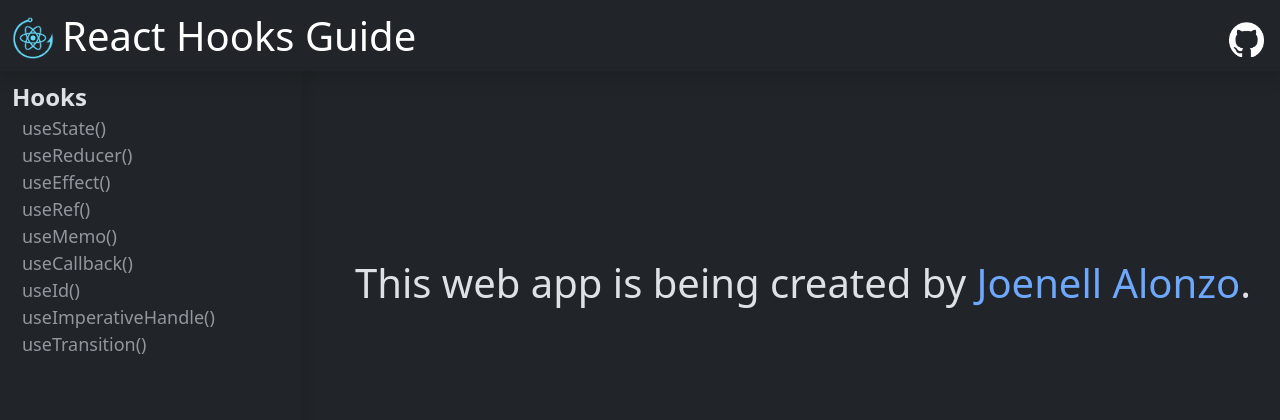
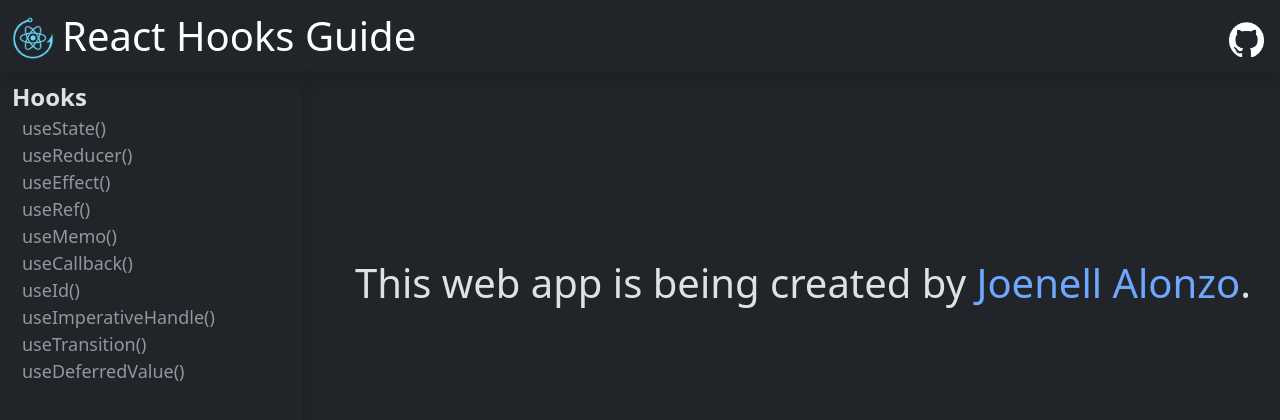
Before and after one commit to alonzojoe/react-hooks-guide, a React (Vite) app: page / in a window 1280 px wide. Shown: the top 420 px of the page. Built offline with nearby package versions, Linux system fonts and the light colour scheme.

Commit message:
feat: create new page for useDeferredValue + route registration and place route list in a new lib folder

```diff
--- a/src/App.jsx
+++ b/src/App.jsx
@@ -11,6 +11,7 @@
 import HookUseCallback from "@/pages/use-callback/HookUseCallback";
 import HookUseTransition from "@/pages/use-transition/HookUseTransition";
 import HookUseId from "@/pages/use-id/HookUseId";
+import HookUseDeferredValue from "@/pages/use-deferredvalue/HookUseDeferredValue";
 
 function App() {
   return (
@@ -30,6 +31,7 @@
           <Route path="/use-callback" element={<HookUseCallback />} />
           <Route path="/use-id" element={<HookUseId />} />
           <Route path="/use-transition" element={<HookUseTransition />} />
+          <Route path="/use-deferredvalue" element={<HookUseDeferredValue />} />
           <Route path="*" element={<NotFound />} />
         </Route>
       </Routes>
--- a/src/Layouts/RootLayout.jsx
+++ b/src/Layouts/RootLayout.jsx
@@ -2,54 +2,7 @@
 import { Outlet, NavLink, Link } from "react-router-dom";
 import HookLogo from "@/assets/images/hook.png";
 import GitHubLogo from "@/assets/images/github.png";
-
-const HOOKS = [
-  {
-    id: 1,
-    name: "useState()",
-    path: "/use-state",
-  },
-  {
-    id: 2,
-    name: "useReducer()",
-    path: "/use-reducer",
-  },
-  {
-    id: 3,
-    name: "useEffect()",
-    path: "/use-effect",
-  },
-  {
-    id: 4,
-    name: "useRef()",
-    path: "/use-ref",
-  },
-  {
-    id: 5,
-    name: "useMemo()",
-    path: "/use-memo",
-  },
-  {
-    id: 6,
-    name: "useCallback()",
-    path: "/use-callback",
-  },
-  {
-    id: 7,
-    name: "useId()",
-    path: "/use-id",
-  },
-  {
-    id: 8,
-    name: "useImperativeHandle()",
-    path: "/use-imperativehandle",
-  },
-  {
-    id: 9,
-    name: "useTransition()",
-    path: "/use-transition",
-  },
-];
+import { routes } from "@/lib/items.js";
 
 const RootLayout = () => {
   const headerRef = useRef(null);
@@ -135,7 +88,7 @@
               </strong>
 
               <ul className="list-unstyled fw-normal pb-2 small">
-                {HOOKS.map((hook) => (
+                {routes.map((hook) => (
                   <li key={hook.id}>
                     <NavLink
                       to={hook.path}
@@ -196,7 +149,7 @@
             </strong>
 
             <ul className="list-unstyled fw-normal pb-2 small">
-              {HOOKS.map((hook) => (
+              {routes.map((hook) => (
                 <li key={hook.id}>
                   <NavLink
                     to={hook.path}
--- /dev/null
+++ b/src/lib/items.js
@@ -0,0 +1,52 @@
+export const routes = [
+  {
+    id: 1,
+    name: "useState()",
+    path: "/use-state",
+  },
+  {
+    id: 2,
+    name: "useReducer()",
+    path: "/use-reducer",
+  },
+  {
+    id: 3,
+    name: "useEffect()",
+    path: "/use-effect",
+  },
+  {
+    id: 4,
+    name: "useRef()",
+    path: "/use-ref",
+  },
+  {
+    id: 5,
+    name: "useMemo()",
+    path: "/use-memo",
+  },
+  {
+    id: 6,
+    name: "useCallback()",
+    path: "/use-callback",
+  },
+  {
+    id: 7,
+    name: "useId()",
+    path: "/use-id",
+  },
+  {
+    id: 8,
+    name: "useImperativeHandle()",
+    path: "/use-imperativehandle",
+  },
+  {
+    id: 9,
+    name: "useTransition()",
+    path: "/use-transition",
+  },
+  {
+    id: 10,
+    name: "useDeferredValue()",
+    path: "/use-deferredvalue",
+  },
+];
--- /dev/null
+++ b/src/pages/use-deferredvalue/HookUseDeferredValue.jsx
@@ -0,0 +1,7 @@
+import React from "react";
+
+const HookUseDeferredValue = () => {
+  return <div>useDeferredValue()</div>;
+};
+
+export default HookUseDeferredValue;
```
